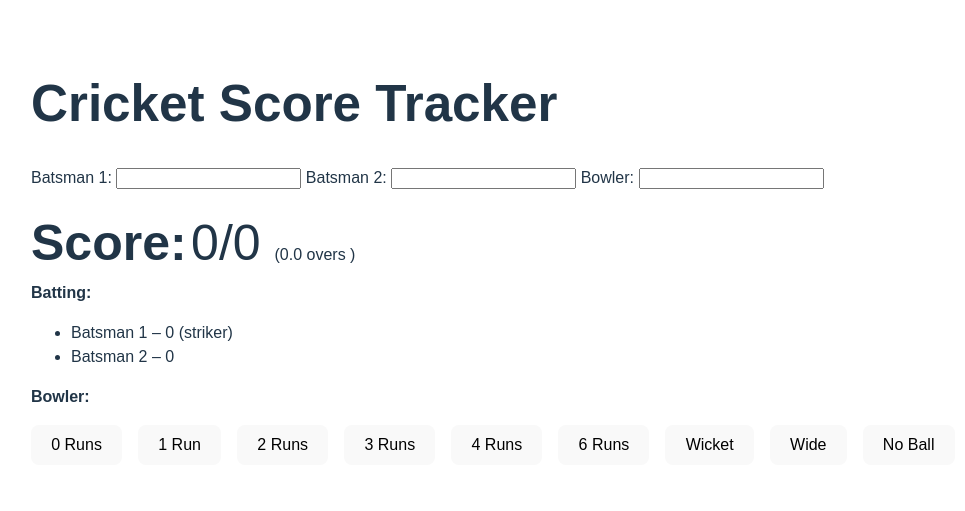
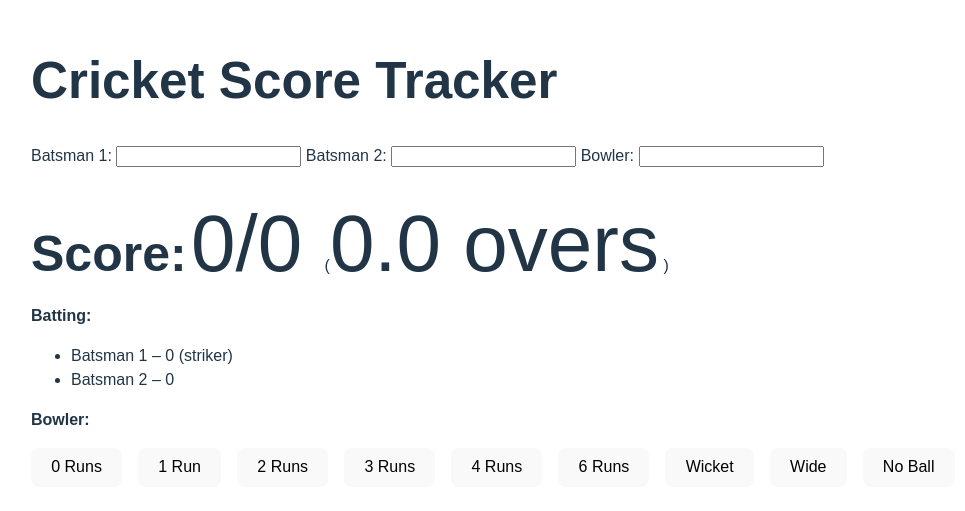
Before and after one commit to Farhanlibra/cricketscoring, a React (Vite) app: page / in a window 1280 px wide. Shown: the part 147-658 px from the top of the page, without its empty margins (1-966 px from the left). Built offline with nearby package versions, Linux system fonts and the light colour scheme.

Commit message:
Update App.jsx

```diff
--- a/src/App.jsx
+++ b/src/App.jsx
@@ -89,7 +89,7 @@ function App() {
       </div>
 
       <div style={{ marginBottom: "1rem" }}>
-        <strong style={{fontSize:50}}>Score:</strong> <span style={{fontSize:50}}> {runs}/{wickets} </span> ({formatOvers()} overs )
+        <strong style={{fontSize:50}}>Score:</strong> <span style={{fontSize:80}}> {runs}/{wickets} </span> (<span style={{fontSize:80}}>{formatOvers()} overs</span> )
         <br />
         <strong>Batting:</strong>
         <ul>
```
